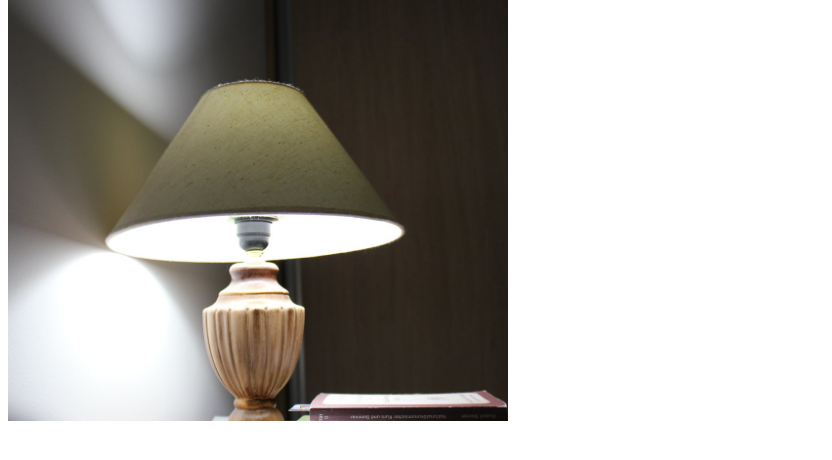
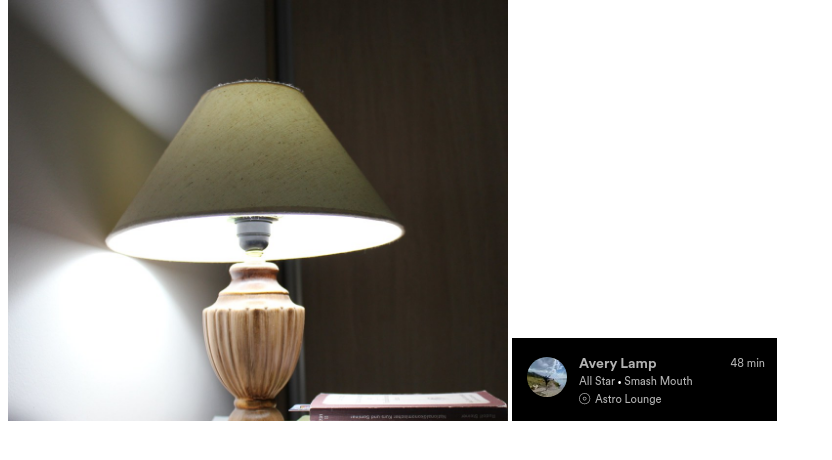
Before and after one commit to a-very-bright-lamp/a-very-bright-lamp.github.io, a plain HTML site: page index.html in a window 1280 px wide. Shown: the part 66-526 px from the top of the page, without its empty margins (0-832 px from the left). Drawn offline with Linux system fonts and the light colour scheme.

Commit message:
Update index.html

```diff
--- a/index.html
+++ b/index.html
@@ -1,3 +1,4 @@
 <h1> avery is a very bright lamp </h1>
 
 <a href="https://averylamp.me/"><img src="bright_lamp.jpg" width="500"></a>
+<img src="allstar.png">
```
